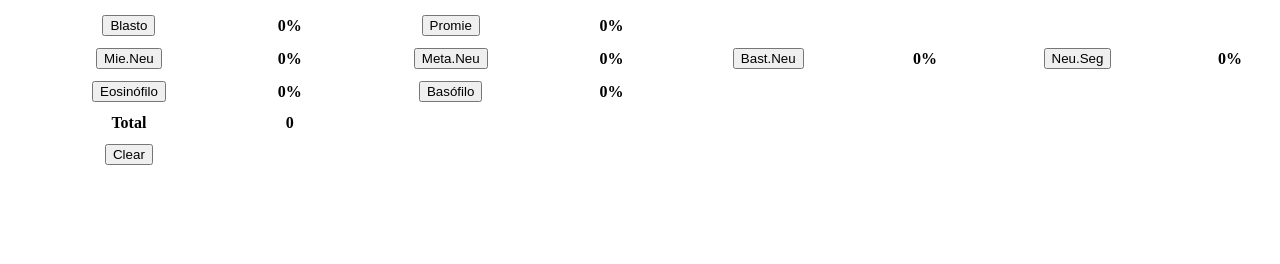
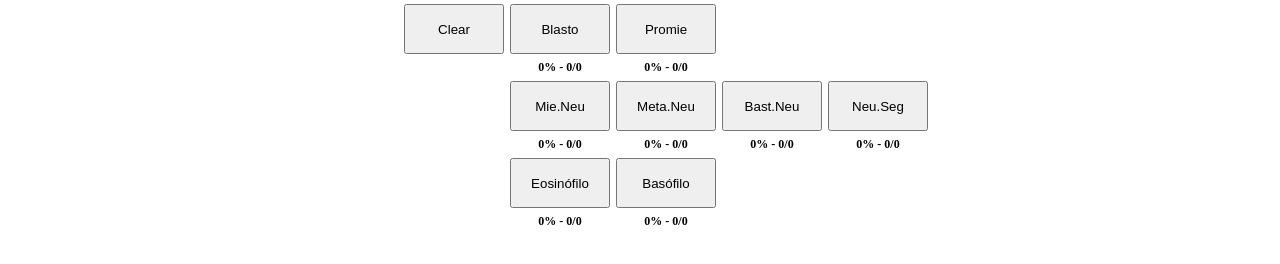
Before and after one commit to OpenDiagnosis/cell_counter, a plain HTML site: page index.html in a window 1280 px wide. Drawn offline with Linux system fonts and the light colour scheme.

Commit message:
Edit table layout 3

```diff
--- a/index.html
+++ b/index.html
@@ -13,43 +13,52 @@
         }
         td, th {
             text-align: middle;
-            padding: 5px;
+            padding: 2px;
+            font-size: 12px;
+        }
+        button {
+            width: 100px;
+            height: 50px;
         }
     </style>
 </head>
 
-<body>
+<body style="width:480px; margin:auto">
 <table>
     <tr>
+        <th> <button onclick="clickClear()">Clear</button> </th>
         <th> <button onclick="clickButton('blasto')">Blasto</button> </th>
-        <th id="blasto_percentage_id" width="70px">0%</th>
         <th> <button onclick="clickButton('promie')">Promie</button> </th>
-        <th id="promie_percentage_id" width="70px">0%</th>
     </tr>
     <tr>
-        <th> <button onclick="clickButton('mieneu')">Mie.Neu</button> </th>
-        <th id="mieneu_percentage_id" width="70px">0%</th>
-        <th> <button onclick="clickButton('metaneu')">Meta.Neu</button> </th>
-        <th id="metaneu_percentage_id" width="70px">0%</th>
-        <th> <button onclick="clickButton('bastneu')">Bast.Neu</button> </th>
-        <th id="bastneu_percentage_id" width="70px">0%</th>
-        <th> <button onclick="clickButton('neuseg')">Neu.Seg</button> </th>
-        <th id="neuseg_percentage_id" width="70px">0%</th>
+        <th> </th>
+        <th id="blasto_percentage_id" width="70px" height="5px">0% - 0/0</th>
+        <th id="promie_percentage_id" width="70px"height="5px">0% - 0/0</th>
     </tr>
     <tr>
-        <th> <button onclick="clickButton('eosinofilo')">Eosinófilo</button> </th>
-        <th id="eosinofilo_percentage_id" width="70px">0%</th>
-        <th> <button onclick="clickButton('basofilo')">Basófilo</button> </th>
-        <th id="basofilo_percentage_id" width="70px">0%</th>
+        <th> </th>
+        <th> <button onclick="clickButton('mieneu')">Mie.Neu</button> </th>
+        <th> <button onclick="clickButton('metaneu')">Meta.Neu</button> </th>
+        <th> <button onclick="clickButton('bastneu')">Bast.Neu</button> </th>
+        <th> <button onclick="clickButton('neuseg')">Neu.Seg</button> </th>
     </tr>
     <tr>
-        <th> Total </th>
-        <th id="total_id">0</th>
+        <th> </th>
+        <th id="mieneu_percentage_id" width="70px">0% - 0/0</th>
+        <th id="metaneu_percentage_id" width="70px">0% - 0/0</th>
+        <th id="bastneu_percentage_id" width="70px">0% - 0/0</th>
+        <th id="neuseg_percentage_id" width="70px">0% - 0/0</th>
     </tr>
     <tr>
-        <th> <button onclick="clickClear()">Clear</button> </th>
+        <th> </th>
+        <th> <button onclick="clickButton('eosinofilo')">Eosinófilo</button> </th>
+        <th> <button onclick="clickButton('basofilo')">Basófilo</button> </th>
     </tr>
-
+    <tr>
+        <th> </th>
+        <th id="eosinofilo_percentage_id" width="70px">0% - 0/0</th>
+        <th id="basofilo_percentage_id" width="70px">0% - 0/0</th>
+    </tr>
 </table>
 
 
@@ -72,12 +81,13 @@ var totalCount = 0;
 function clickButton( cell_name ) {
     variablesDict[cell_name].incrementCounter();
     totalCount += 1;
-    document.getElementById("total_id").innerHTML = totalCount;
     if( totalCount > 0 ) {
         for( i = 0; i < cellList.length; ++i ){
-            var cell_percentage = variablesDict[cellList[i]].counter/totalCount;
-            document.getElementById( cellList[i] + "_percentage_id").innerHTML =
-                Math.floor(cell_percentage*10000)/100 + "%";
+            var counter = variablesDict[cellList[i]].counter
+            var cell_percentage = counter/totalCount;
+            document.getElementById( cellList[i] + "_percentage_id").innerHTML
+                = Math.floor(cell_percentage*10000)/100 + "% - " + counter + "/"
+                + totalCount;
         }
     }
 }
@@ -86,10 +96,10 @@ function clickClear() {
     for( i = 0; i < cellList.length; ++i ){
         var cell_name = cellList[i];
         variablesDict[cell_name].counter = 0;
-        document.getElementById(cell_name + "_percentage_id").innerHTML = "0%";
+        document.getElementById(cell_name + "_percentage_id").innerHTML =
+        "0% - 0/0";
     }
     totalCount = 0;
-    document.getElementById("total_id").innerHTML = totalCount;
 }
 </script>
 
```
